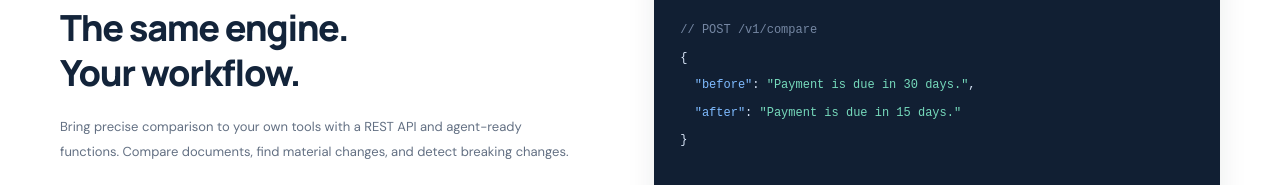
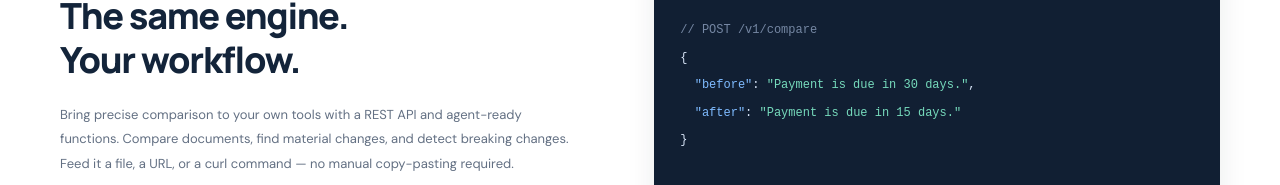
Before and after one commit to stepince/difffind-site, a website: page index.html in a window 1280 px wide. Shown: the part 2449-2634 px from the top of the page. Drawn offline with Linux system fonts and the light colour scheme.

Commit message:
updating app

```diff
--- a/index.html
+++ b/index.html
@@ -40,7 +40,7 @@
       </div>
     </section>
     <section class="workflow section" id="how-it-works"><div class="wrap"><p class="eyebrow">FROM DIFFERENCE TO UNDERSTANDING</p><h2>Your next comparison,<br>made simple.</h2><div class="steps"><article><span>01</span><h3>Bring your before and after.</h3><p>Paste text, choose a file, or load content from a URL or curl command.</p></article><article><span>02</span><h3>See exactly what changed.</h3><p>Choose your format and comparison options. Explore the differences side by side.</p></article><article><span>03</span><h3>Make sense of the changes.</h3><p>Add optional semantic analysis to explore meaning, severity, and verified details.</p></article></div></div></section>
-    <section class="developers wrap section" id="developers"><div><p class="eyebrow">FOR THE WAY YOU BUILD</p><h2>The same engine.<br>Your workflow.</h2><p>Bring precise comparison to your own tools with a REST API and agent-ready functions. Compare documents, find material changes, and detect breaking changes.</p><a class="text-link" data-api-link href="https://app.difffind.com/openapi.json">Explore the OpenAPI specification <span aria-hidden="true">↗</span></a></div><div class="code-card"><div class="code-heading"><span><i class="dot new"></i> A simple request. A clearer picture.</span><span>REST API</span></div><pre><code><span class="code-comment">// POST /v1/compare</span>
+    <section class="developers wrap section" id="developers"><div><p class="eyebrow">FOR THE WAY YOU BUILD</p><h2>The same engine.<br>Your workflow.</h2><p>Bring precise comparison to your own tools with a REST API and agent-ready functions. Compare documents, find material changes, and detect breaking changes. Feed it a file, a URL, or a curl command &mdash; no manual copy-pasting required.</p><a class="text-link" data-api-link href="https://app.difffind.com/openapi.json">Explore the OpenAPI specification <span aria-hidden="true">↗</span></a></div><div class="code-card"><div class="code-heading"><span><i class="dot new"></i> A simple request. A clearer picture.</span><span>REST API</span></div><pre><code><span class="code-comment">// POST /v1/compare</span>
 {
   <span class="code-key">"before"</span>: <span class="code-string">"Payment is due in 30 days."</span>,
   <span class="code-key">"after"</span>: <span class="code-string">"Payment is due in 15 days."</span>
```
